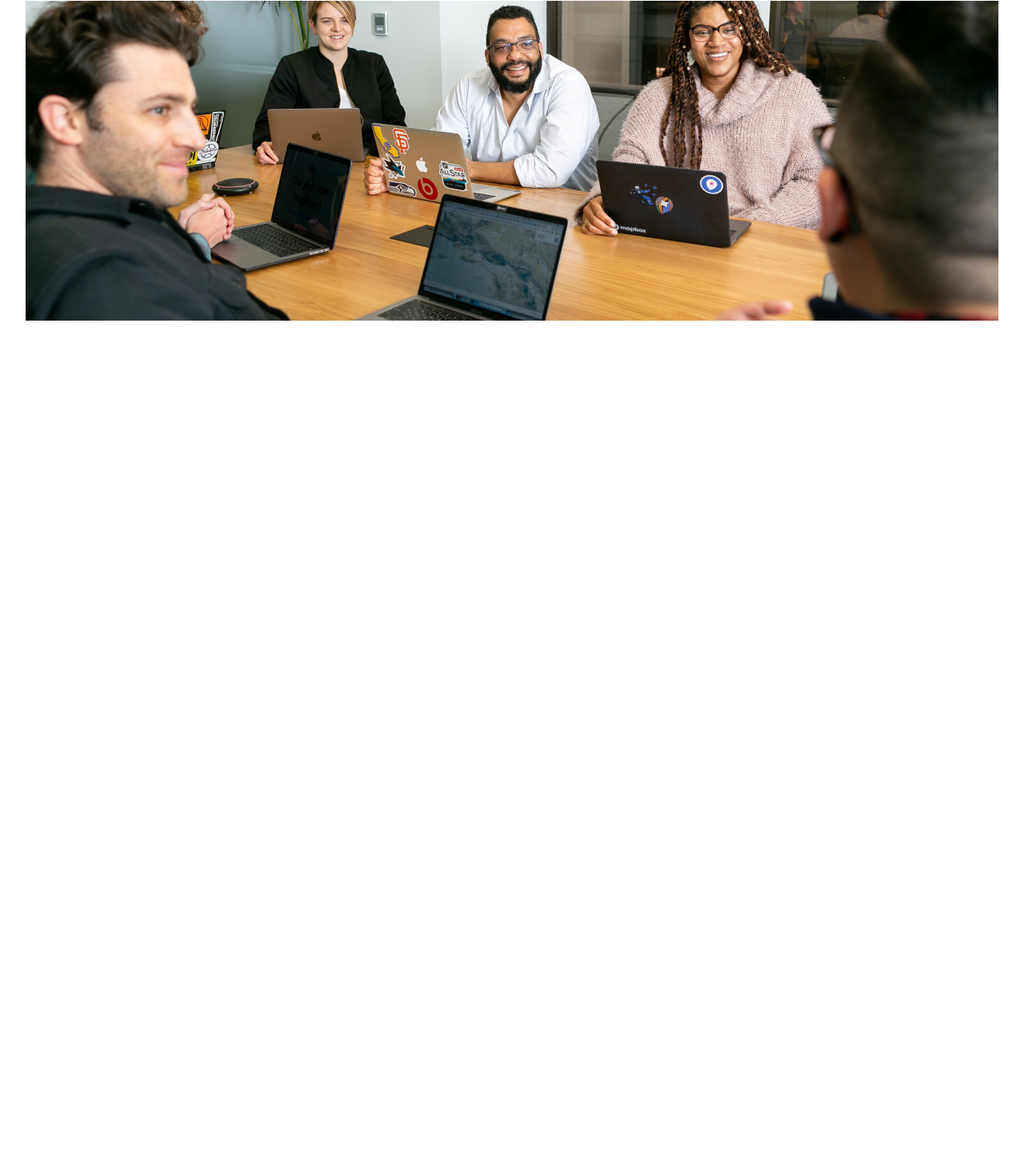
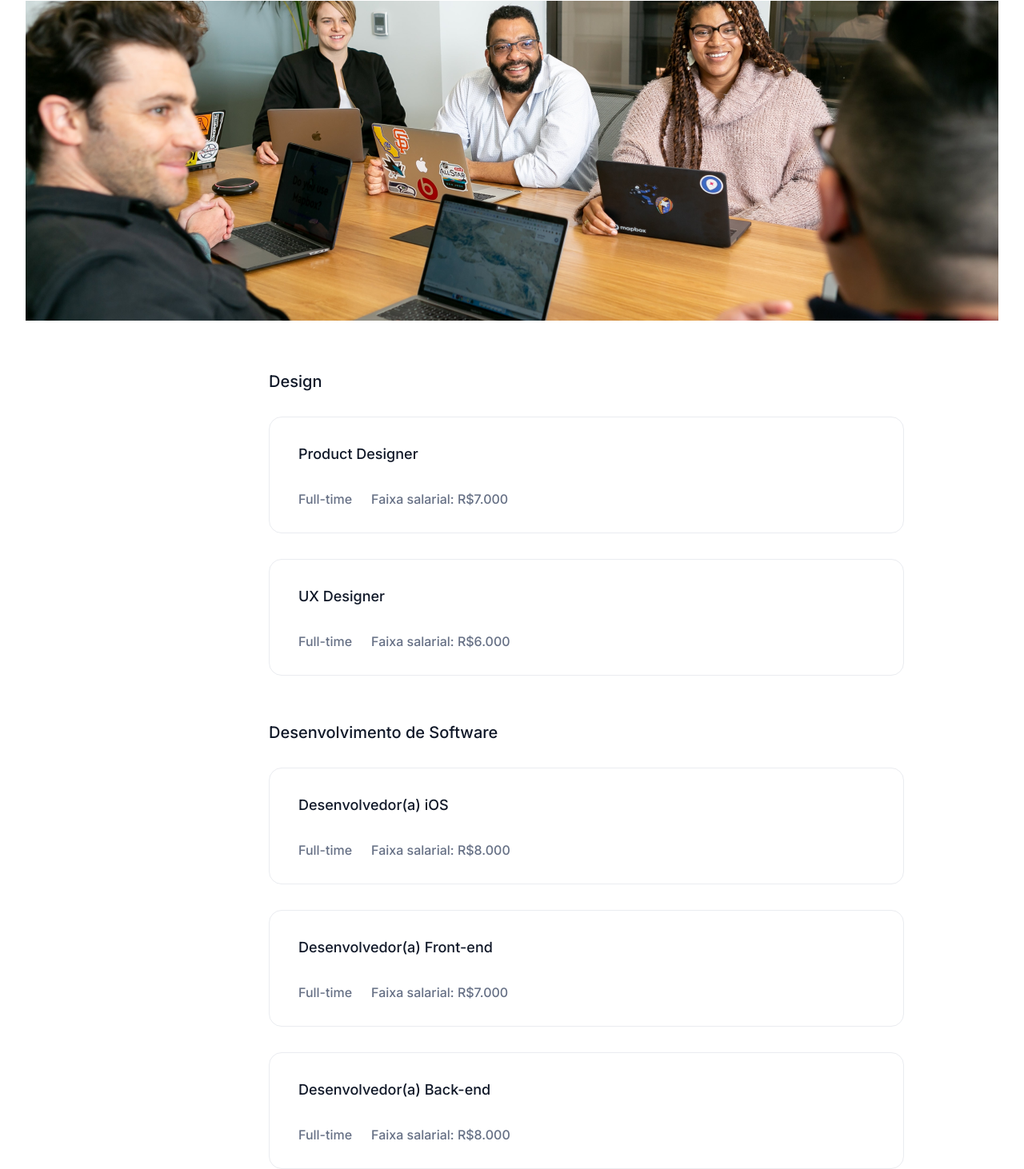
Before and after one commit to Edumorais08/7DaysOfCode, a plain HTML site: page index.html in a window 1280 px wide. Shown: the part 1010-2472 px from the top of the page at 80% size. Before the commit the page ends 1411 px from the top, so only its background shows below. Drawn offline with Linux system fonts and the light colour scheme.

Commit message:
day 5 origin/main

```diff
--- a/index.html
+++ b/index.html
@@ -62,5 +62,57 @@
         <img src="assets/Image.png" class="talentos__imagem" alt="foto de uma reunião em um escritório">
     </section>
 
+    <section class="vagas__container">
+        <div class="vagas__area">
+            <p class="area__titulo">Design</p>
+
+            <div class="vaga">
+                <span class="titulo-vaga">Product Designer</span>
+                <div class="informacoes">
+                  <span>Full-time</span>
+                  <span>Faixa salarial: R$7.000</span>
+                </div>
+            </div>
+
+            <div class="vaga">
+                <span class="titulo-vaga">UX Designer</span>
+                <div class="informacoes">
+                  <span>Full-time</span>
+                  <span>Faixa salarial: R$6.000</span>
+                </div>
+            </div>
+
+        </div>
+
+        <div class="vagas__area">
+            <p class="area__titulo">Desenvolvimento de Software</p>
+
+            <div class="vaga">
+                <span class="titulo-vaga">Desenvolvedor(a) iOS</span>
+                <div class="informacoes">
+                  <span>Full-time</span>
+                  <span>Faixa salarial: R$8.000</span>
+                </div>
+            </div>
+
+            <div class="vaga">
+                <span class="titulo-vaga">Desenvolvedor(a) Front-end</span>
+                <div class="informacoes">
+                  <span>Full-time</span>
+                  <span>Faixa salarial: R$7.000</span>
+                </div>
+            </div>
+
+            <div class="vaga">
+                <span class="titulo-vaga">Desenvolvedor(a) Back-end</span>
+                <div class="informacoes">
+                  <span>Full-time</span>
+                  <span>Faixa salarial: R$8.000</span>
+                </div>
+            </div>
+
+        </div>
+    </section>
+
 </body>
 </html>
--- a/styles.css
+++ b/styles.css
@@ -9,6 +9,7 @@
     --vermelho: #8E2424;
     --preto: #101828;
     --fonte-principal: 'Inter';
+    --borda-vagas: #EAECF0;
 }
 
 body {
@@ -136,4 +137,45 @@ body {
 
 .talentos__imagem {
     padding-top: 2em;
+    padding-bottom: 5px;
 }
+
+.area__titulo {
+    color: var(--preto);
+    font-size: 20px;
+}
+
+.vagas__container {
+    padding-left: 21rem;
+}
+
+.vagas__area {
+    display: grid;
+    gap: 32px;
+    padding-top: 59px;
+}
+
+.vaga {
+    border-radius: 16px;
+    padding: 4px 12px;
+    border: 1px solid var(--borda-vagas);
+    width: 768px;
+    height: 136px;
+}
+
+.titulo-vaga {
+    color: var(--preto);
+    font-size: 18px;
+    line-height: 84px;
+    padding-left: 24px;
+}
+
+.informacoes {
+    color: var(--cinza);
+    font-size: 16px;
+    text-align: left;
+    display: flex;
+    line-height: 28px;
+    gap: 1.5rem;
+    padding-left: 24px;
+}
```
